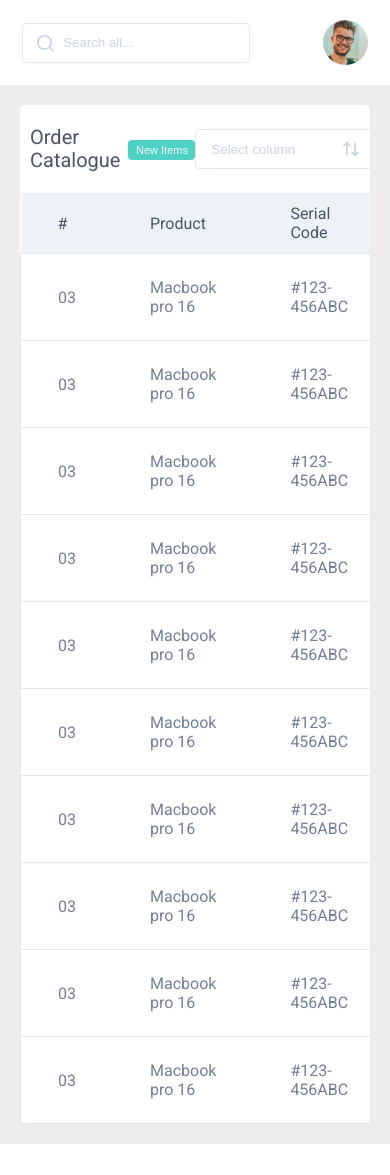
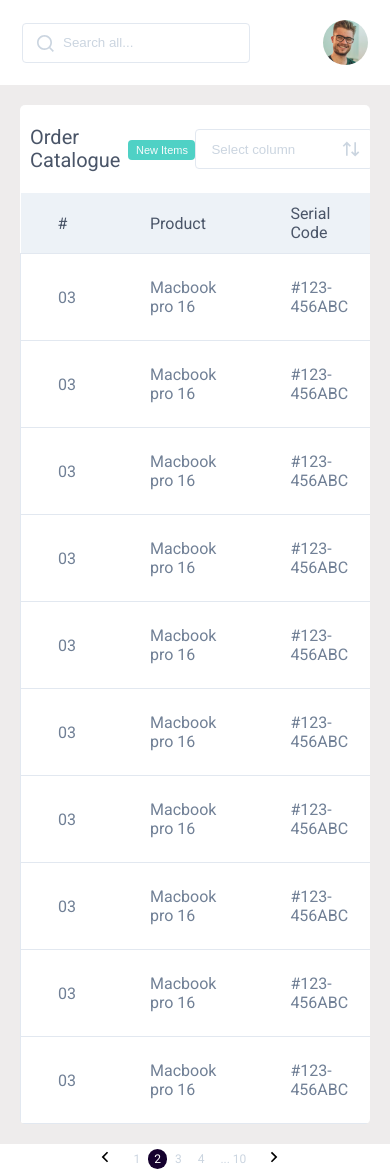
Before and after one commit to AbdurrahmanSogbesan/data-board, a Vue app: page / in a window 390 px wide. Before the commit the page ends 1144 px from the top, so only its background shows below. Built offline with nearby package versions, Linux system fonts and the light colour scheme.

Commit message:
added page number to mobile view

```diff
--- a/src/components/PageNumber.vue
+++ b/src/components/PageNumber.vue
@@ -27,6 +27,13 @@
   align-items: center;
   margin-left: 147px;
 
+  @media (max-width: 480px) {
+    left: 26%;
+    position: absolute;
+    margin-left: 0;
+    padding-bottom: 8px;
+  }
+
   span {
     font-size: 12px;
     color: #cbd5e0;
--- a/src/components/Table.vue
+++ b/src/components/Table.vue
@@ -39,12 +39,10 @@
         <TableRow v-for="(row, index) in rows" :key="index" :row="row" />
       </tbody>
     </table>
-    <div
-      class="d-md-flex d-none align-items-baseline justify-content-between px-4"
-    >
-      <div></div>
+    <div class="d-md-flex align-items-baseline justify-content-between px-4">
+      <div class="d-md-flex d-none"></div>
       <PageNumber />
-      <Select />
+      <Select class="d-md-flex d-none" />
     </div>
   </div>
 </template>
```
